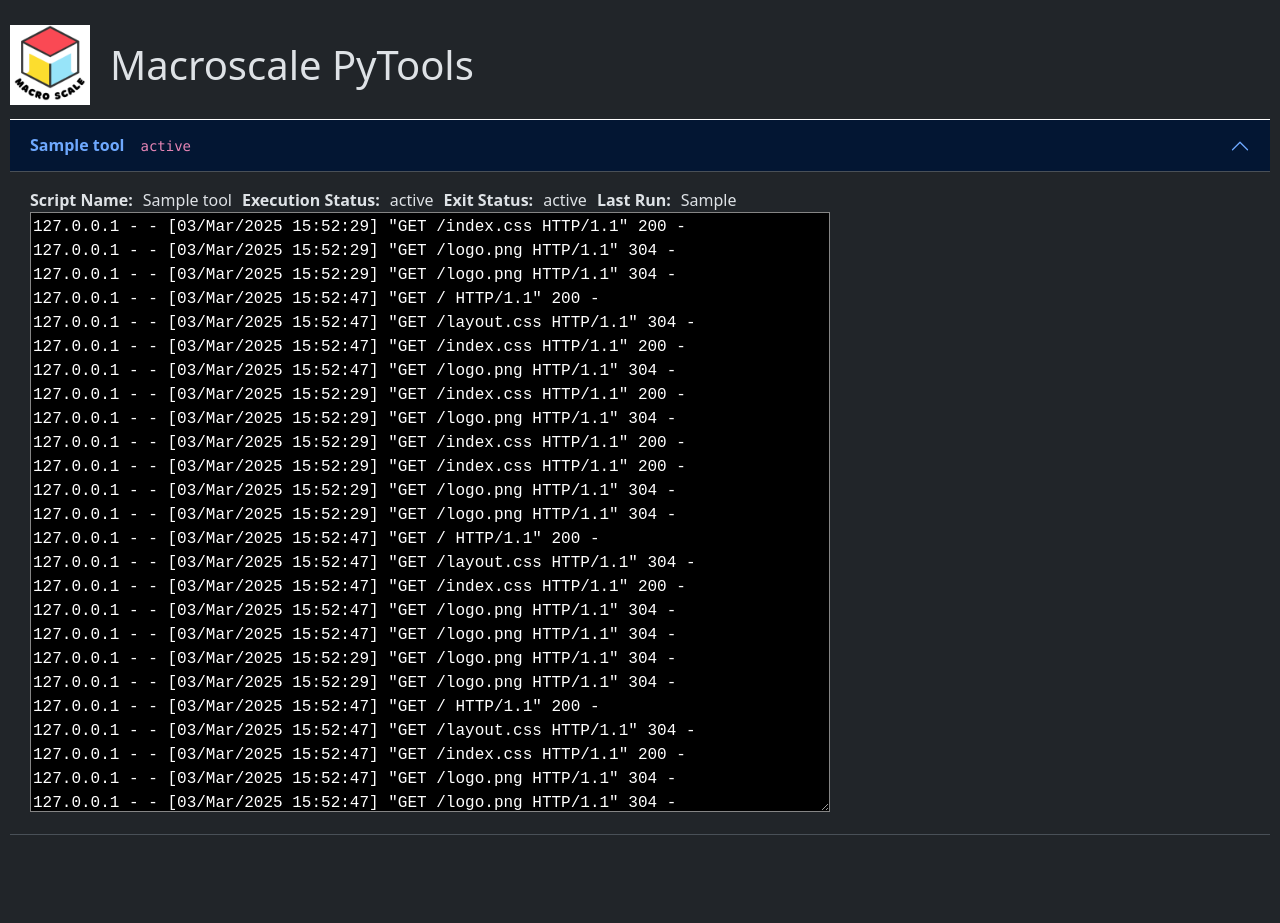
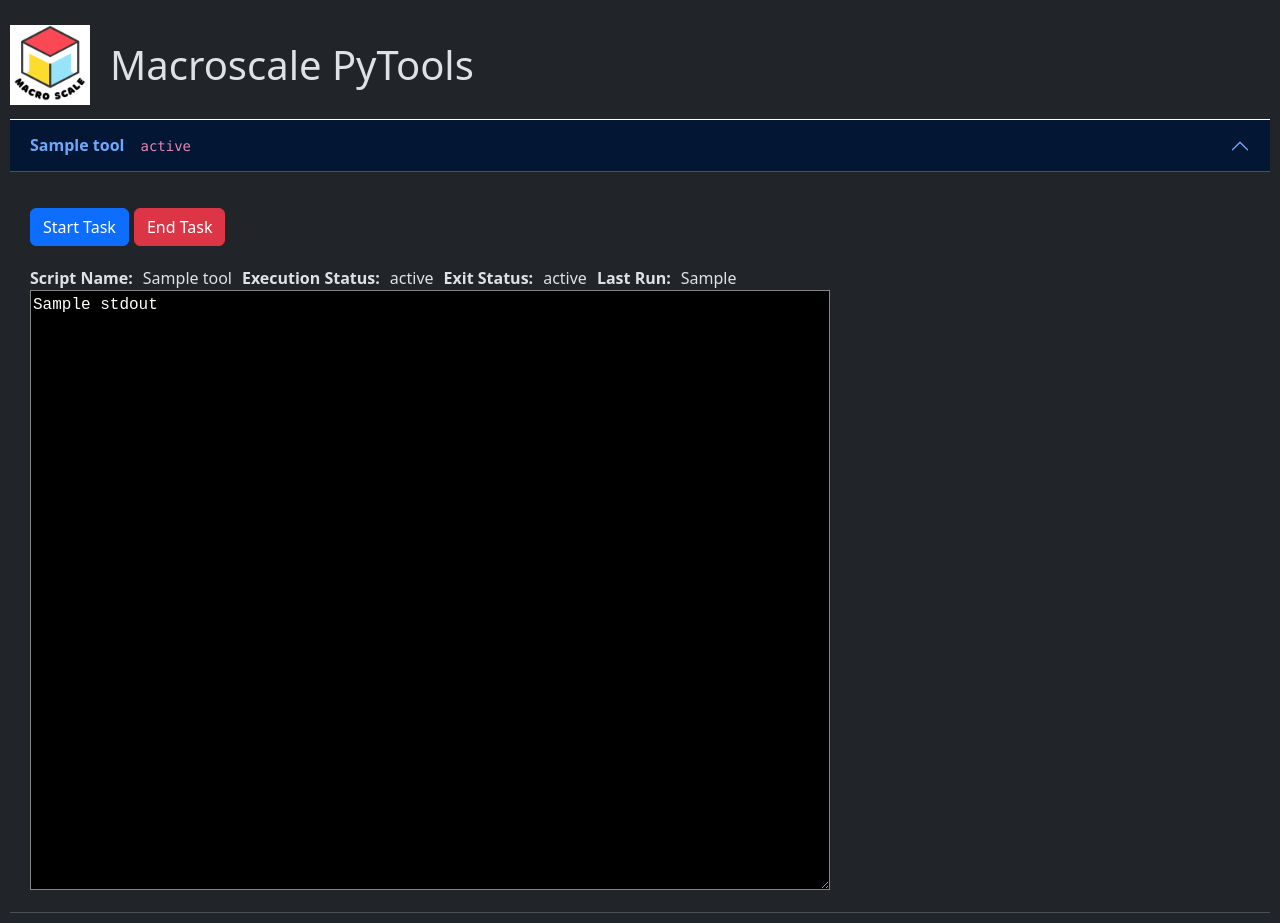
Before and after one commit to MacroScale/py-tools, a Flask app: template src/server/templates/index.html in a window 1280 px wide, after a click that opens the changed part. Before the commit the page ends 835 px from the top, so only its background shows below. Run offline with Flask 3, Linux system fonts and the light colour scheme; the template is opened without the code that fills it: most values are stand-ins (such as "Sample title", 1, 10 or a date in 2020).

Commit message:
feat: socket send output data to client

```diff
--- a/src/server/__init__.py
+++ b/src/server/__init__.py
@@ -9,5 +9,8 @@ app_server = Flask(
            )
 
 socketio = SocketIO(app_server, async_mode="threading")
+socket_conns = {}
+
+from src.task_manager import task_manager
 
 from . import routes
--- a/src/server/static/index.css
+++ b/src/server/static/index.css
@@ -1,5 +1,12 @@
 .accordion-button:hover {
     background-color: #054150;
+}
+
+.task-buttons{
+    display: flex;
+    gap: 5px;
+    margin: 20px;
+    margin-left: 0;
 }
 
 .terminal textarea {
--- a/src/server/static/index.js
+++ b/src/server/static/index.js
@@ -1,13 +1,51 @@
-console.log("index.js here and ready for you!")
+document.addEventListener('DOMContentLoaded', function(){
+    const startBtns = Array.from(document.getElementsByClassName("start-task"));
+    const endBtns = Array.from(document.getElementsByClassName("end-task"));
 
-var socket = io.connect('http://localhost:8080');
-
-socket.on('connect', function() {
-    console.log('Connected to server');
-    // You can emit events here
-    socket.emit('my_event', { data: 'Hello from client' });
+    startBtns.forEach(el => el.addEventListener("click", startTask))
+    endBtns.forEach(el=> el.addEventListener("click", endTask))
 });
 
-socket.on('disconnect', function() {
-    console.log('Disconnected from server');
-});
+var timePreviousAction = Date.now();
+var timeoutPeriod = 2 * 1000;
+
+async function startTask(event){
+    if (timePreviousAction+timeoutPeriod > Date.now()) { return; }
+    timePreviousAction = Date.now()
+
+    id = Number(event.target.getAttribute("data-id").split("-")[1])
+
+    try {
+        if (scriptsStatusLookup[id].status == "not_running"){
+            console.log("starting task:", id)
+            // send request to start task and wait for 200 resp
+            let resp = await fetch(`/api/start/${id}`);
+            let respData = await resp.json()
+            console.log(respData)
+            if (resp.status !== 200) {throw Error("server failed to respond with 200")}
+
+            // once task has started then create a socket connection
+            createConnection(id)
+            updateStatus(id, "running")
+        }
+    }
+    catch (err){
+        console.log("Error starting task:", err)
+        return;
+    }
+}
+
+async function endTask(event){
+    if (timePreviousAction+timeoutPeriod > Date.now()) { return; }
+    timePreviousAction = Date.now()
+
+
+}
+
+function updateStatus(id, status){
+    const buttons = Array.from(document.getElementsByClassName("cur-status"));
+    const el = buttons.filter(x => x.getAttribute("data-id").split("-")[1] == id.toString())[0]
+    el.innerText = status
+
+    scriptsStatusLookup[id].status = status
+}
--- /dev/null
+++ b/src/server/static/socketConfig.js
@@ -0,0 +1,53 @@
+console.log("socketsConfig.js here and ready for you!")
+
+function initScriptsDict(){
+    const buttons = Array.from(document.getElementsByClassName("accordion-item"));
+    const id_status = buttons.map(el => {
+        return {
+            "id": Number(el.getAttribute("data-id").split("-")[1]),
+            "status": el.getAttribute("data-status")
+        }
+    })
+    return id_status
+}
+
+function createConnection(id){
+    let socket = io.connect('http://localhost:8080', {
+        query: {id: id}
+    });
+
+    socketLookup[id] = socket;
+
+    socket.on('connect', function() {
+        console.log(`Connected to server (Task ${id})`);
+    });
+
+    socket.on('disconnect', function() {
+        console.log(`Disconnected from server (Task ${id})`);
+    });
+
+    socket.on('stream', function(data) {
+        const out = data.stream_data.stdout
+        const area = document.getElementById("terminal-"+id).getElementsByTagName("textarea")[0]
+        area.value = out
+    });
+}
+
+function initSockets(){
+    runningTasks = scriptsStatusLookup.filter(el => el.status == "running")
+
+    for (task in runningTasks){
+        createConnection(task.id)
+    }
+}
+
+function killAllSocket(){
+    for (id in socketLookup){
+        socketLookup[id].close()
+    }
+}
+
+var socketLookup = {}
+var scriptsStatusLookup = initScriptsDict()
+
+initSockets()
--- a/src/server/templates/index.html
+++ b/src/server/templates/index.html
@@ -7,55 +7,26 @@
 {% block content %}
 <div class="accordion accordion-flush" id="toolsAccordion">
     {% for tool in tools %}
-        <div class="accordion-item" data-id="script-{{tool.id}}">
+        <div class="accordion-item" data-id="script-{{tool.id}}" data-status="{{ tool.execution_status }}">
             <h2 class="accordion-header" id="flush-heading{{ loop.index }}">
                 <button class="accordion-button collapsed" type="button" data-bs-toggle="collapse" data-bs-target="#flush-collapse{{ loop.index }}" aria-expanded="false" aria-controls="flush-collapse{{ loop.index }}">
-                    <b>{{ tool.name }}</b> &emsp;<code> {{ tool.execution_status }} </code>
+                    <b>{{ tool.name }}</b> &emsp;<code class="cur-status" data-id="script-{{tool.id}}"> {{ tool.execution_status }} </code>
                 </button>
             </h2>
             <div id="flush-collapse{{ loop.index }}" class="accordion-collapse collapse" aria-labelledby="flush-heading{{ loop.index }}" data-bs-parent="#toolsAccordion">
                 <div class="accordion-body">
+                    <div class="task-buttons" id="task-buttons-{{tool.id}}">
+                        <button class="start-task btn btn-primary" data-id="script-{{tool.id}}">Start Task</button>
+                        <button class="end-task btn btn-danger" data-id="script-{{tool.id}}">End Task</button>
+                    </div>
                     <span style="display: flex; gap: 10px;">
                         <strong>Script Name:</strong> {{ tool.name }}
                         <strong>Execution Status:</strong> {{ tool.execution_status }}
                         <strong>Exit Status:</strong> {{ tool.exit_status }}
                         <strong>Last Run:</strong> {{ tool.last_run }}
                     </span>
-                    <div class="terminal">
-                        <textarea readonly="readonly">
-                            127.0.0.1 - - [03/Mar/2025 15:52:29] "GET /index.css HTTP/1.1" 200 -
-                            127.0.0.1 - - [03/Mar/2025 15:52:29] "GET /logo.png HTTP/1.1" 304 -
-                            127.0.0.1 - - [03/Mar/2025 15:52:29] "GET /logo.png HTTP/1.1" 304 -
-                            127.0.0.1 - - [03/Mar/2025 15:52:47] "GET / HTTP/1.1" 200 -
-                            127.0.0.1 - - [03/Mar/2025 15:52:47] "GET /layout.css HTTP/1.1" 304 -
-                            127.0.0.1 - - [03/Mar/2025 15:52:47] "GET /index.css HTTP/1.1" 200 -
-                            127.0.0.1 - - [03/Mar/2025 15:52:47] "GET /logo.png HTTP/1.1" 304 -
-                            127.0.0.1 - - [03/Mar/2025 15:52:29] "GET /index.css HTTP/1.1" 200 -
-                            127.0.0.1 - - [03/Mar/2025 15:52:29] "GET /logo.png HTTP/1.1" 304 -
-                            127.0.0.1 - - [03/Mar/2025 15:52:29] "GET /index.css HTTP/1.1" 200 -
-                            127.0.0.1 - - [03/Mar/2025 15:52:29] "GET /index.css HTTP/1.1" 200 -
-                            127.0.0.1 - - [03/Mar/2025 15:52:29] "GET /logo.png HTTP/1.1" 304 -
-                            127.0.0.1 - - [03/Mar/2025 15:52:29] "GET /logo.png HTTP/1.1" 304 -
-                            127.0.0.1 - - [03/Mar/2025 15:52:47] "GET / HTTP/1.1" 200 -
-                            127.0.0.1 - - [03/Mar/2025 15:52:47] "GET /layout.css HTTP/1.1" 304 -
-                            127.0.0.1 - - [03/Mar/2025 15:52:47] "GET /index.css HTTP/1.1" 200 -
-                            127.0.0.1 - - [03/Mar/2025 15:52:47] "GET /logo.png HTTP/1.1" 304 -
-                            127.0.0.1 - - [03/Mar/2025 15:52:47] "GET /logo.png HTTP/1.1" 304 -
-                            127.0.0.1 - - [03/Mar/2025 15:52:29] "GET /logo.png HTTP/1.1" 304 -
-                            127.0.0.1 - - [03/Mar/2025 15:52:29] "GET /logo.png HTTP/1.1" 304 -
-                            127.0.0.1 - - [03/Mar/2025 15:52:47] "GET / HTTP/1.1" 200 -
-                            127.0.0.1 - - [03/Mar/2025 15:52:47] "GET /layout.css HTTP/1.1" 304 -
-                            127.0.0.1 - - [03/Mar/2025 15:52:47] "GET /index.css HTTP/1.1" 200 -
-                            127.0.0.1 - - [03/Mar/2025 15:52:47] "GET /logo.png HTTP/1.1" 304 -
-                            127.0.0.1 - - [03/Mar/2025 15:52:47] "GET /logo.png HTTP/1.1" 304 -
-                            127.0.0.1 - - [03/Mar/2025 15:52:29] "GET /logo.png HTTP/1.1" 304 -
-                            127.0.0.1 - - [03/Mar/2025 15:52:47] "GET / HTTP/1.1" 200 -
-                            127.0.0.1 - - [03/Mar/2025 15:52:47] "GET /layout.css HTTP/1.1" 304 -
-                            127.0.0.1 - - [03/Mar/2025 15:52:47] "GET /index.css HTTP/1.1" 200 -
-                            127.0.0.1 - - [03/Mar/2025 15:52:47] "GET /logo.png HTTP/1.1" 304 -
-                            127.0.0.1 - - [03/Mar/2025 15:52:47] "GET /logo.png HTTP/1.1" 304 -
-                            127.0.0.1 - - [03/Mar/2025 15:52:47] "GET /logo.png HTTP/1.1" 304 -
-                        </textarea>
+                    <div class="terminal" id="terminal-{{tool.id}}">
+                        <textarea readonly="readonly">{{ output_data[tool.id]["stdout"] }}</textarea>
                     </div>
                 </div>
             </div>
@@ -63,6 +34,7 @@
     {% endfor %}
 
     <script src="https://cdnjs.cloudflare.com/ajax/libs/socket.io/4.8.1/socket.io.js" integrity="sha512-8BHxHDLsOHx+flIrQ0DrZcea7MkHqRU5GbTHmbdzMRnAaoCIkZ97PqZcXJkKZckMMhqfoeaJE+DNUVuyoQsO3Q==" crossorigin="anonymous" referrerpolicy="no-referrer"></script>
+    <script src="/socketConfig.js"></script>
     <script src="/index.js"></script>
 </div>
 
--- a/src/tasks/background_tasks.py
+++ b/src/tasks/background_tasks.py
@@ -1,7 +1,9 @@
 import asyncio
 
 from src.tasks.update_tool_scripts import update_tools_files
+from src.tasks.dispatch_out_tools import dispatch_out_tools
 
 async def Start():
     async with asyncio.TaskGroup() as tg:
-        tg = tg.create_task(update_tools_files())
+        task1 = tg.create_task(update_tools_files())
+        task2 = tg.create_task(dispatch_out_tools())
--- a/tools/tool_1.py
+++ /dev/null
@@ -1 +0,0 @@
-print("from tool 1")
```
Also changed, not shown: src/queries/get_tool_path.py (added, +20 -0 lines), src/server/routes.py (+30 -4 lines), src/task_manager/task_manager.py (+35 -22 lines), src/tasks/dispatch_out_tools.py (added, +28 -0 lines), tests/test_get_tool_path.py (added, +15 -0 lines), tests/test_start_task.py (+5 -1 lines), tools/tool_2.py (+7 -0 lines), tools/tool_3.py (+8 -0 lines), tools/test_tool.py (line endings or trailing spaces).
